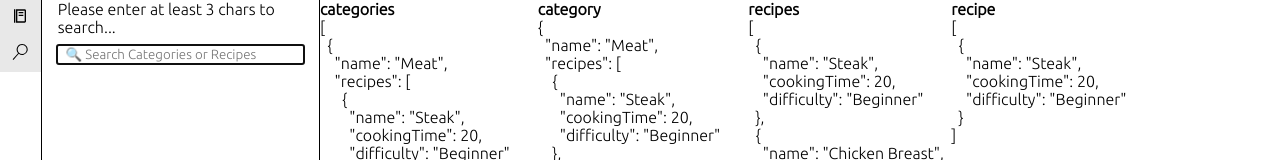
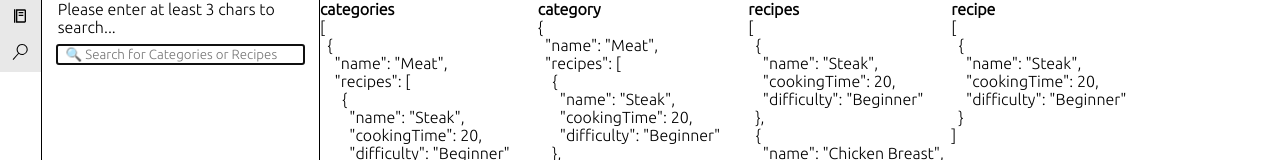
Before and after one commit to Vojka93/cooker-app, a React (Create React App) app in the folder frontend/: page / in a window 1280 px wide. Both pictures are taken after a click on the item 20 px from the left and 54 px from the top of the page. Shown: the top 160 px of the page. Built offline with nearby package versions, Linux system fonts and the light colour scheme.

Commit message:
search input placeholder updated

```diff
--- a/frontend/src/components/search/Search.js
+++ b/frontend/src/components/search/Search.js
@@ -80,7 +80,7 @@ export default function Search({
           type='text'
           ref={inputRef}
           onChange={handleSearch}
-          placeholder='🔍 Search Categories or Recipes'
+          placeholder='🔍 Search for Categories or Recipes'
         />
       </div>
 
```
